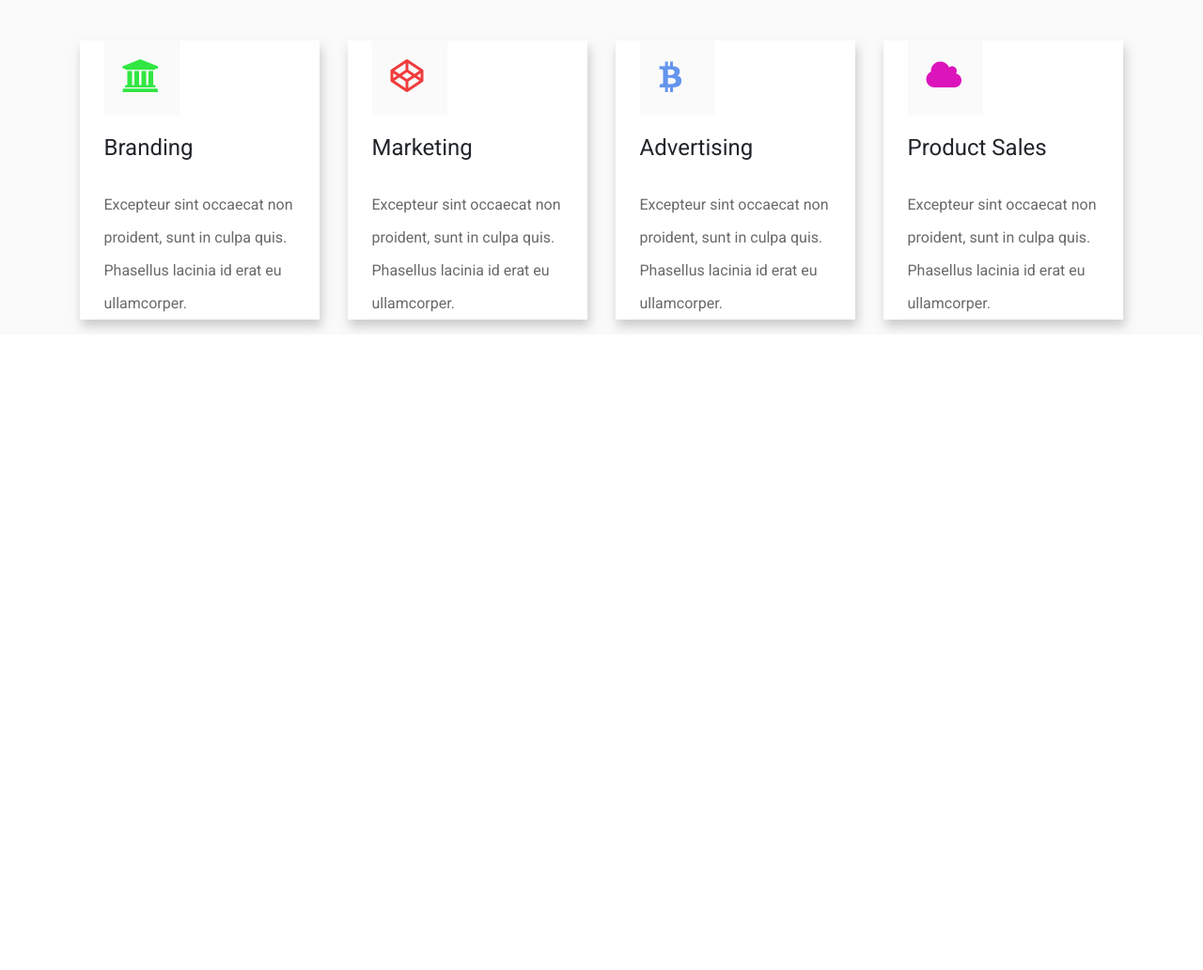
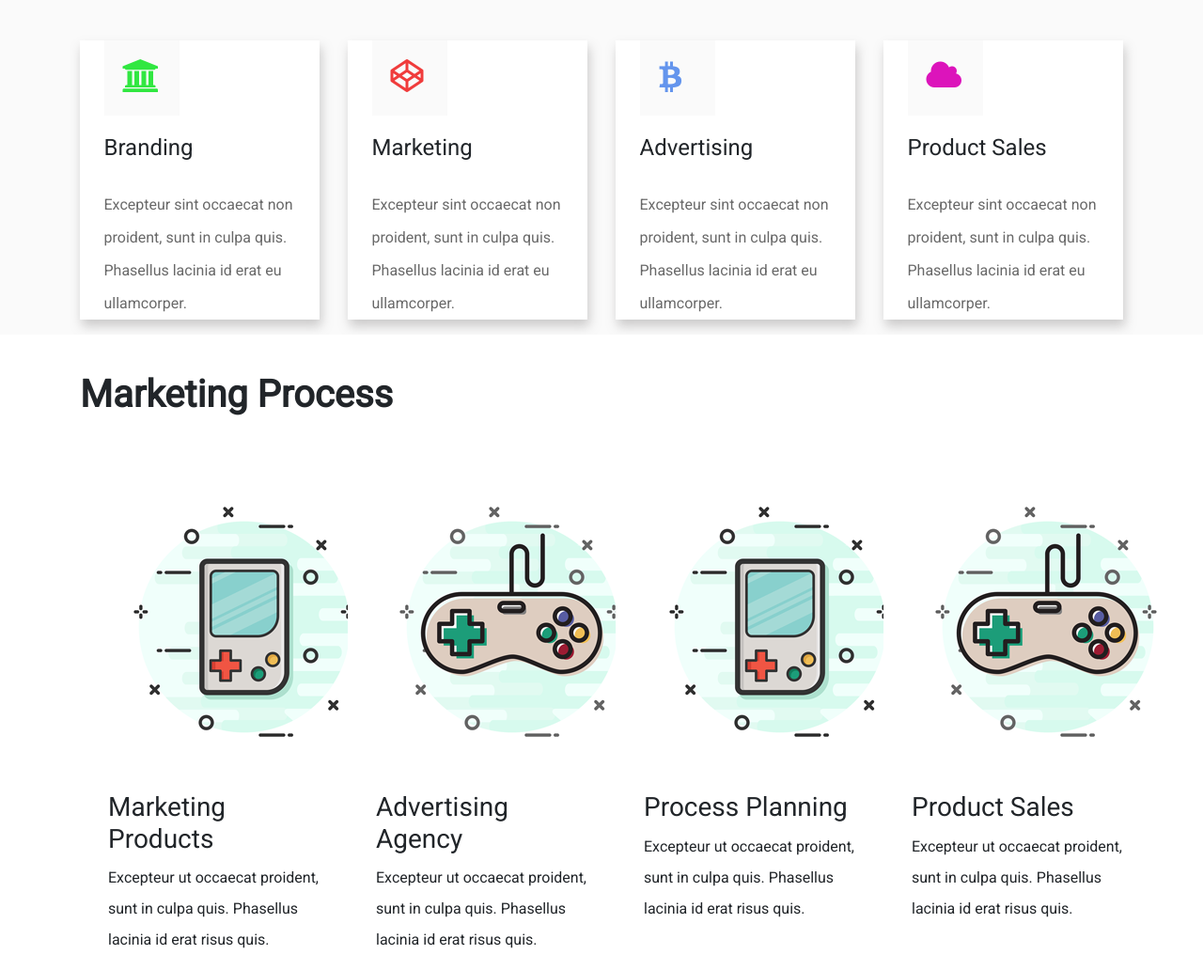
Before and after one commit to Raheematatata/second-project-C4T, a plain HTML site: page index.html in a window 1280 px wide. Shown: the part 1330-2362 px from the top of the page at 94% size. Before the commit the page ends 1686 px from the top, so only its background shows below. Drawn offline with Linux system fonts and the light colour scheme.

Commit message:
section 4 code

```diff
--- a/css/style.css
+++ b/css/style.css
@@ -193,3 +193,22 @@ a:hover {
   margin-top: 40px;
   font-weight: bold;
 }
+#marketing-process {
+  margin-top: 40px;
+  /* width: calc(100% / 4); */
+  height: auto;
+}
+#marketing-process h3 {
+  margin-left: 30px;
+}
+
+#marketing-process p {
+  line-height: 33px;
+  margin-left: 30px;
+}
+
+#section4 {
+  width: 100%;
+  height: auto;
+  overflow: hidden;
+}
--- a/index.html
+++ b/index.html
@@ -203,3 +203,49 @@
                     </div>
                 </div>
         </section>
+         <section id="section4">
+            <div class="container">
+                <h2>Marketing Process</h2>
+                <div class="row">
+                    <div class="col-lg-3 col-md-3 col-sm-12 col-xs-12">
+                        <div id="marketing-process" >
+                        <img src="images/1.png" alt="" srcset="">
+                        <h3>Marketing Products</h3>
+                        <p>Excepteur ut occaecat proident, sunt in culpa quis.
+                            Phasellus lacinia id erat risus quis.
+                        </p>
+                        </div>
+                    </div>
+                    <div class="col-lg-3 col-md-3 col-sm-12 col-xs-12">
+                        <div id="marketing-process">
+                        <img src="images/2.png" alt="" srcset="">
+                        <h3>Advertising Agency</h3>
+                        <p>
+                                Excepteur ut occaecat proident, sunt in culpa quis.
+                                 Phasellus lacinia id erat risus quis.
+                        </p>
+                        </div>
+                    </div>
+                    <div class="col-lg-3 col-md-3 col-sm-12 col-xs-12">
+                        <div id="marketing-process">
+                        <img src="images/1.png" alt="" srcset="">
+                        <h3>Process Planning</h3>
+                        <p>
+                                Excepteur ut occaecat proident, sunt in culpa quis.
+                                 Phasellus lacinia id erat risus quis.
+                        </p>
+                        </div>
+                    </div>
+                    <div class="col-lg-3 col-md-3 col-sm-12 col-xs-12">
+                        <div id="marketing-process">
+                        <img src="images/2.png" alt="" srcset="">
+                        <h3>Product Sales</h3>
+                        <p>
+                                Excepteur ut occaecat proident, sunt in culpa quis.
+                                Phasellus lacinia id erat risus quis.
+                        </p>
+                        </div>
+                    </div>
+                </div>
+            </div>
+        </section>
```
